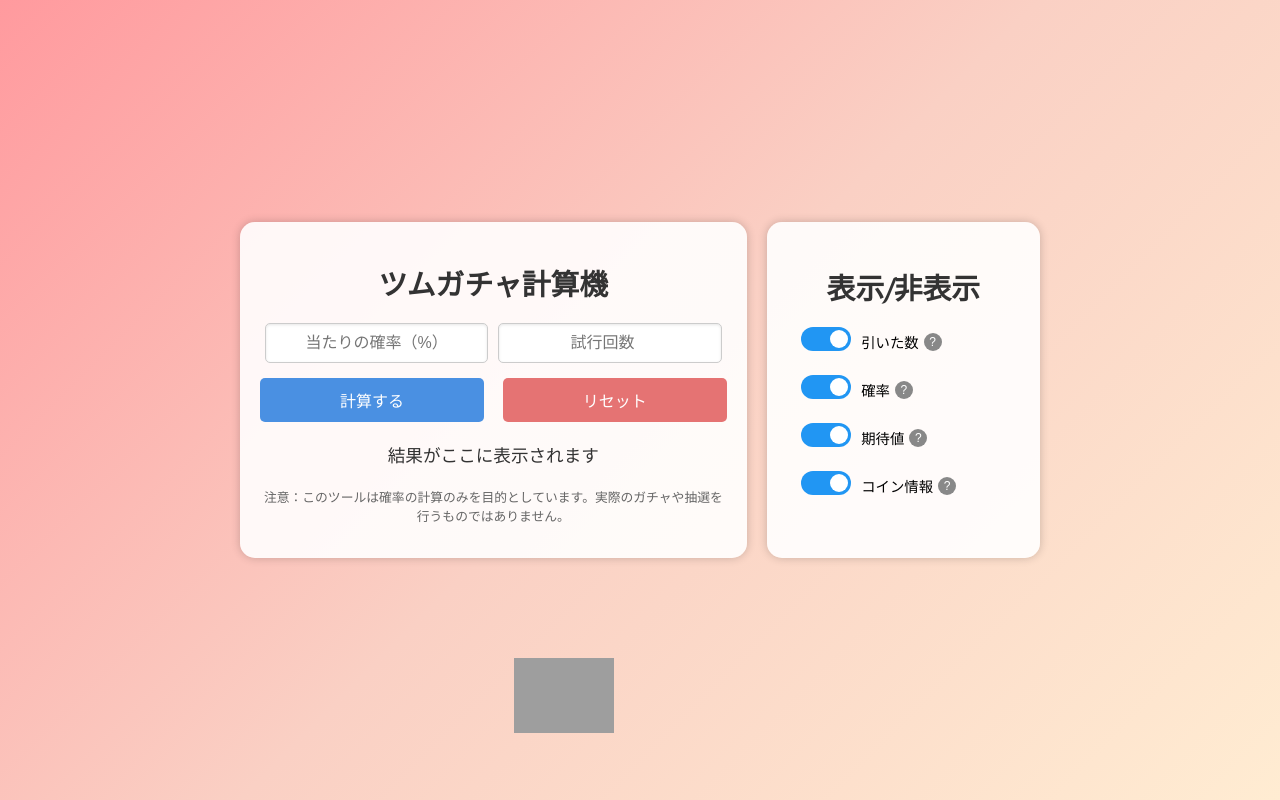
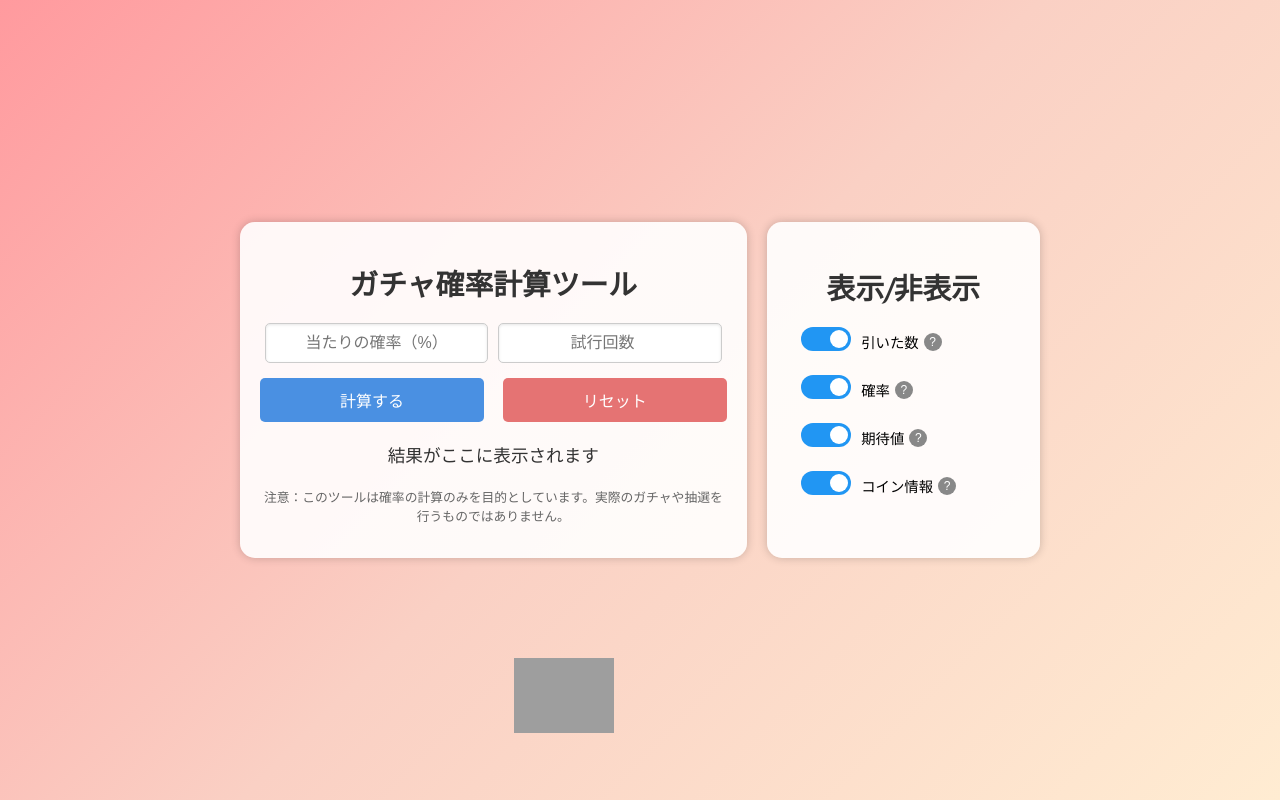
Before and after one commit to almondusagi/tumugacha.github.io, a plain HTML site: page index.html in a window 1280 px wide. Drawn offline with Linux system fonts and the light colour scheme; grey boxes are pictures that could not be loaded.

Commit message:
Update ガチャ計算 HTML

```diff
--- a/index.html
+++ b/index.html
@@ -211,7 +211,7 @@
     <img id="floating-image" src="https://livedoor.blogimg.jp/linegame_pr/imgs/4/5/45198611.png" alt="シンデレラ">
     <div class="main-container">
         <div class="calculator-container">
-            <h1>ツムガチャ計算機</h1>
+            <h1>ガチャ確率計算ツール</h1>
             <div class="input-group">
                 <input type="text" id="probability" placeholder="当たりの確率（%）" onfocus="this.placeholder = ''" onblur="this.placeholder = '当たりの確率（%）'">
                 <input type="number" inputmode="numeric" id="attempts" placeholder="試行回数" min="1" onfocus="this.placeholder = ''" onblur="this.placeholder = '試行回数'">
```
